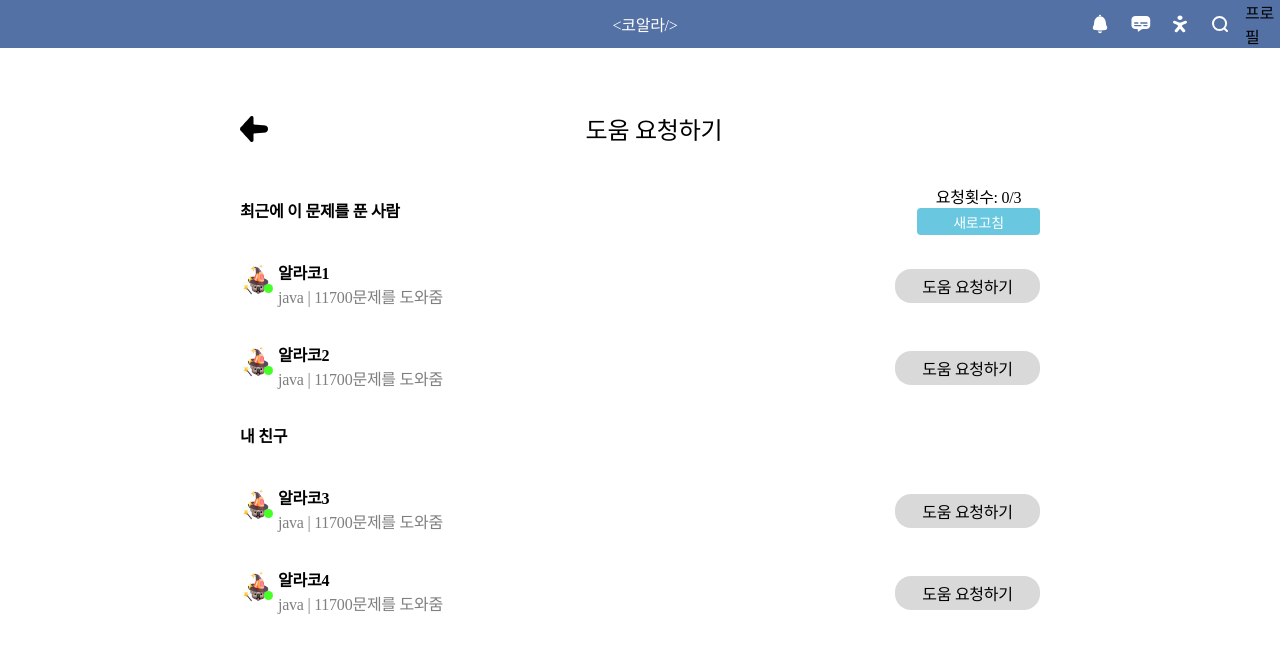
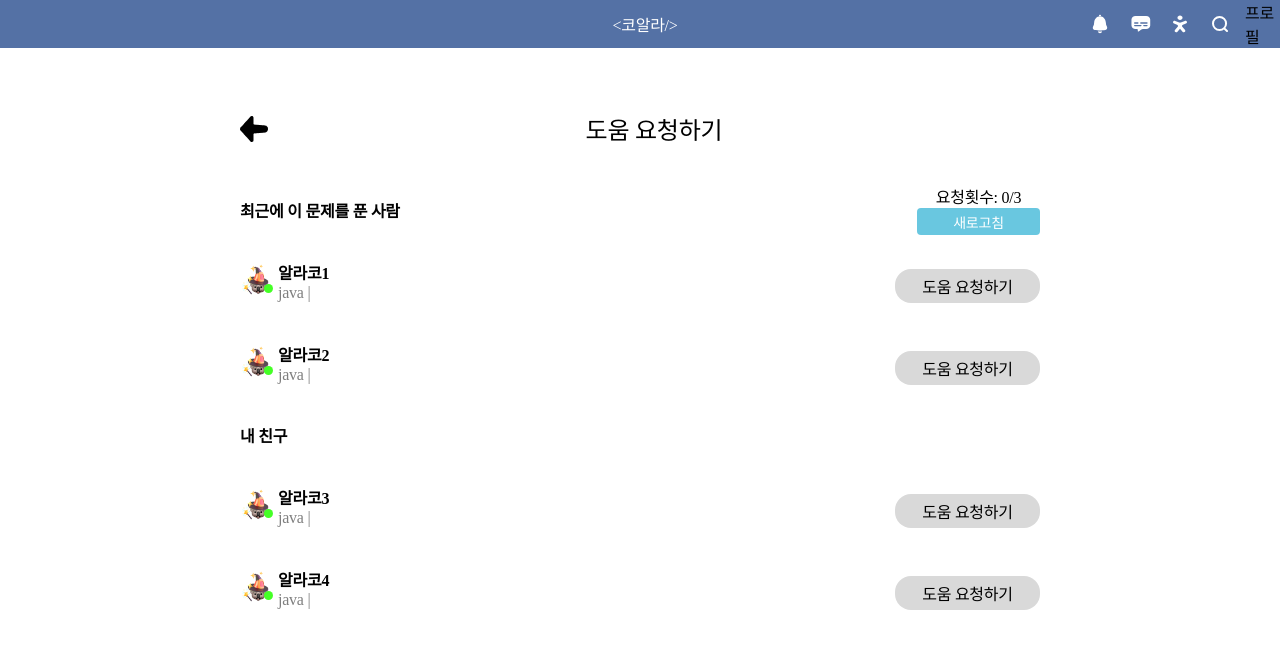
Before and after one commit to Code-Algorithm-Live/Code-Algorithm-Live, a Next.js app in the folder frontend/: page /help/user-list in a window 1280 px wide. Shown: the top 652 px of the page. Built offline with nearby package versions, Linux system fonts and the light colour scheme.

Commit message:
WIP: apply feedback, change a tag to span tag, change folder name and variable names S10P12A709-115

```diff
--- a/frontend/src/app/help/user-list/page.tsx
+++ b/frontend/src/app/help/user-list/page.tsx
@@ -1,4 +1,4 @@
-import Form from '@/components/Help/User-list';
+import Form from '@/components/Help/UserList';
 
 export default function UserList() {
   return <Form />;
--- a/frontend/src/components/Help/User-list/Refresh.tsx
+++ b/frontend/src/components/Help/UserList/Refresh.tsx
@@ -7,12 +7,12 @@ import {
   convertMinutesToMilliseconds,
 } from '@/utils/timer';
 import Image from 'next/image';
-import styles from '@/components/Help/User-list/Refresh.module.scss';
+import styles from '@/components/Help/UserList/Refresh.module.scss';
 
 const END_TIME = 0;
 const REMAIN_TIME = convertMinutesToMilliseconds(0);
 
-const Refresh = ({ helpNumber }: number) => {
+const Refresh = ({ helpNumber }: { helpNumber: number }) => {
   const { time, increaseTime, clearTimer } = useTimer({ initMinutes: 0 });
   const [isDisabled, setIsDisabled] = useState(true);
 
@@ -29,7 +29,7 @@ const Refresh = ({ helpNumber }: number) => {
       clearTimer();
       setIsDisabled(true);
     }
-  }, [clearTimer, time]);
+  }, [helpNumber, clearTimer, time]);
 
   const { minutes, seconds } = convertMillisecondsToTime(time);
   const timer = `${minutes}분${seconds}초`;
@@ -67,4 +67,5 @@ const Refresh = ({ helpNumber }: number) => {
     </div>
   );
 };
+// })
 export default Refresh;
--- a/frontend/src/components/Help/User-list/UserInfo.tsx
+++ b/frontend/src/components/Help/UserList/UserInfo.tsx
@@ -1,17 +1,14 @@
 import UserImage from '@/components/Common/User/UserImage/UserImage';
-import styles from '@/components/Help/User-list/UserInfo.module.scss';
+import styles from '@/components/Help/UserList/UserInfo.module.scss';
 
-interface Iuser {
+interface IUser {
   nickname: string;
-  등급: number;
-  레벨: number;
-  도움_준_횟수: number;
-  도움_받은_횟수: number;
+  memberExp: number;
   url: string;
 }
 
 interface IHelpUser {
-  userData: Iuser;
+  userData: IUser;
   mainLanguage: string;
 }
 
@@ -22,8 +19,8 @@ const UserInfo = ({ userData, mainLanguage }: IHelpUser) => {
       <div className={styles.desc}>
         <p className={styles.name}>{userData.nickname}</p>
         <div className={styles.detailDesc}>
-          <a>{mainLanguage} | </a>
-          <a>{userData.도움_준_횟수}문제를 도와줌</a>
+          <span>{mainLanguage} | </span>
+          {/* <span>{userData.도움_준_횟수}문제를 도와줌</span> */}
         </div>
       </div>
     </div>
--- a/frontend/src/components/Help/User-list/index.tsx
+++ b/frontend/src/components/Help/UserList/index.tsx
@@ -1,12 +1,14 @@
 'use client';
 
-import UserHelp from '@/components/Help/User-list/UserHelp';
+import UserHelp from '@/components/Help/UserList/UserHelp';
 import NavBar from '@/components/Help/NavBar';
-import styles from '@/components/Help/User-list/index.module.scss';
-import Refresh from './Refresh';
+import styles from '@/components/Help/UserList/index.module.scss';
+import Refresh from '@/components/Help/UserList/Refresh';
 
 function Form() {
   // TODO: 서버와 연결 > 친구와 유저리스트 데이타 받아오기
+  // TODO: 경험치로 등급, 레벨 환산 필요
+  // 유저 도움 준 횟수와 도움 받은 횟수 db에 저장 안 함
 
   // FIXME: 유저별로 가져오기, db에 있는지 확인 필요
   const mainLanguage = 'java';
@@ -15,18 +17,12 @@ function Form() {
     data: [
       {
         nickname: '알라코1',
-        등급: 1,
-        레벨: 3,
-        도움_준_횟수: 11700,
-        도움_받은_횟수: 54,
+        memberExp: 15,
         url: '/images/coala/smile.png',
       },
       {
         nickname: '알라코2',
-        등급: 1,
-        레벨: 3,
-        도움_준_횟수: 11700,
-        도움_받은_횟수: 54,
+        memberExp: 30,
         url: '/images/coala/smile.png',
       },
     ],
@@ -36,29 +32,25 @@ function Form() {
     data: [
       {
         nickname: '알라코3',
-        등급: 1,
-        레벨: 3,
-        도움_준_횟수: 11700,
-        도움_받은_횟수: 54,
+        memberExp: 30,
         url: '/images/coala/smile.png',
       },
       {
         nickname: '알라코4',
-        등급: 1,
-        레벨: 3,
-        도움_준_횟수: 11700,
-        도움_받은_횟수: 54,
+        memberExp: 100,
         url: '/images/coala/smile.png',
       },
     ],
   };
 
+  const helpNumber = 0;
+
   return (
     <div className={styles.containerBase}>
       <NavBar sort="도움 요청하기" />
       <div className={styles.sort}>
-        <a className={styles.people}>최근에 이 문제를 푼 사람</a>
-        <Refresh helpNumber={0} />
+        <span className={styles.people}>최근에 이 문제를 푼 사람</span>
+        <Refresh helpNumber={helpNumber} />
       </div>
       <div>
         {userData.data.map((user, index) => (
@@ -66,7 +58,7 @@ function Form() {
         ))}
       </div>
       <div className={styles.sort}>
-        <a className={styles.people}>내 친구</a>
+        <span className={styles.people}>내 친구</span>
       </div>
       <div>
         {FriendData.data.map((user, index) => (
```
Also changed, not shown: frontend/src/components/Common/User/UserImage/UserImage.tsx (+3 -14 lines), frontend/src/components/Common/User/UserModal/UserModal.tsx (+22 -13 lines), frontend/src/components/Help/UserList/UserHelp.tsx (renamed from frontend/src/components/Help/User-list/UserHelp.tsx, +3 -6 lines), frontend/src/components/Help/UserList/Refresh.module.scss (renamed from frontend/src/components/Help/User-list/Refresh.module.scss), frontend/src/components/Help/UserList/UserHelp.module.scss (renamed from frontend/src/components/Help/User-list/UserHelp.module.scss), frontend/src/components/Help/UserList/UserInfo.module.scss (renamed from frontend/src/components/Help/User-list/UserInfo.module.scss), frontend/src/components/Help/UserList/index.module.scss (renamed from frontend/src/components/Help/User-list/index.module.scss).
